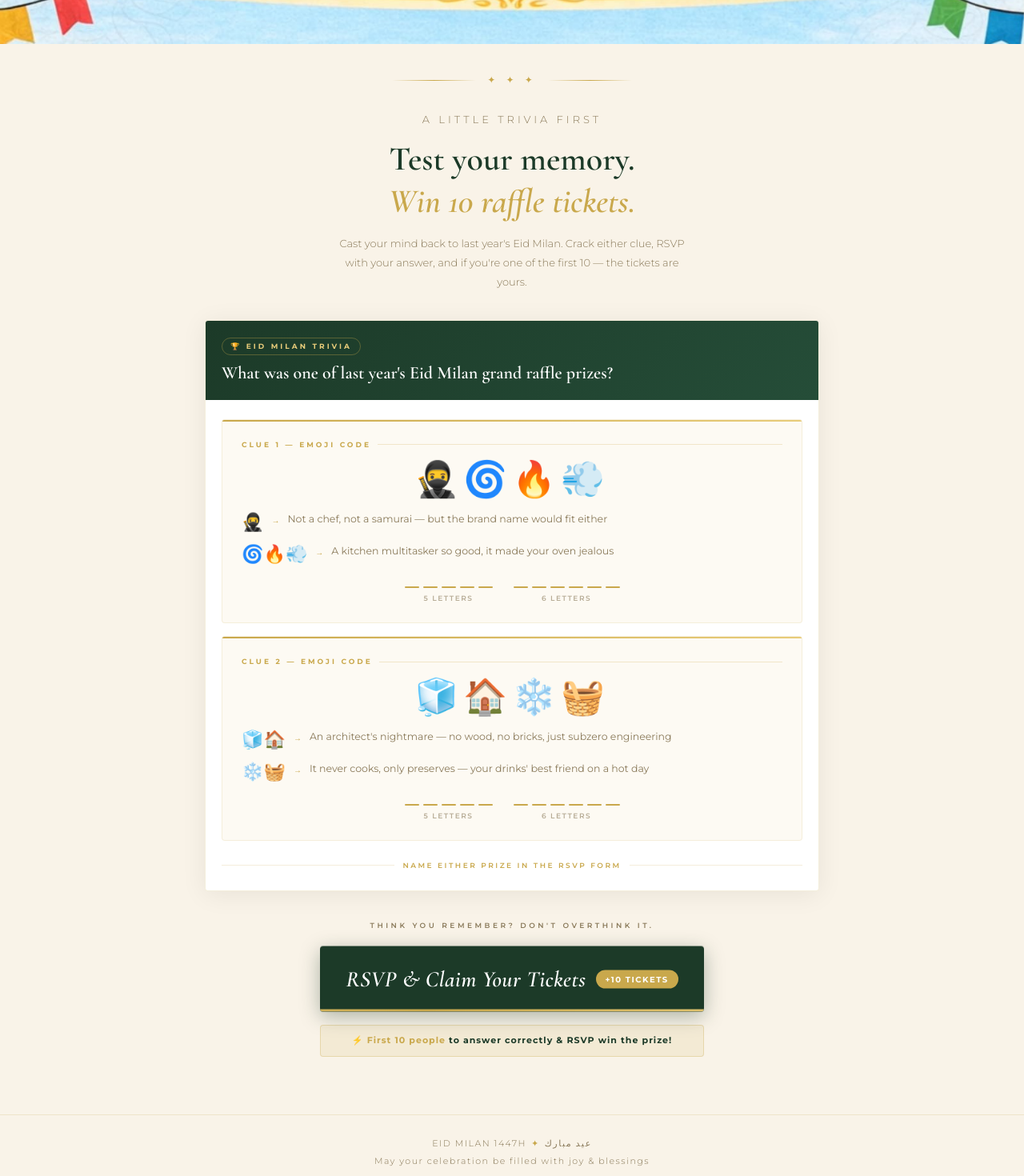
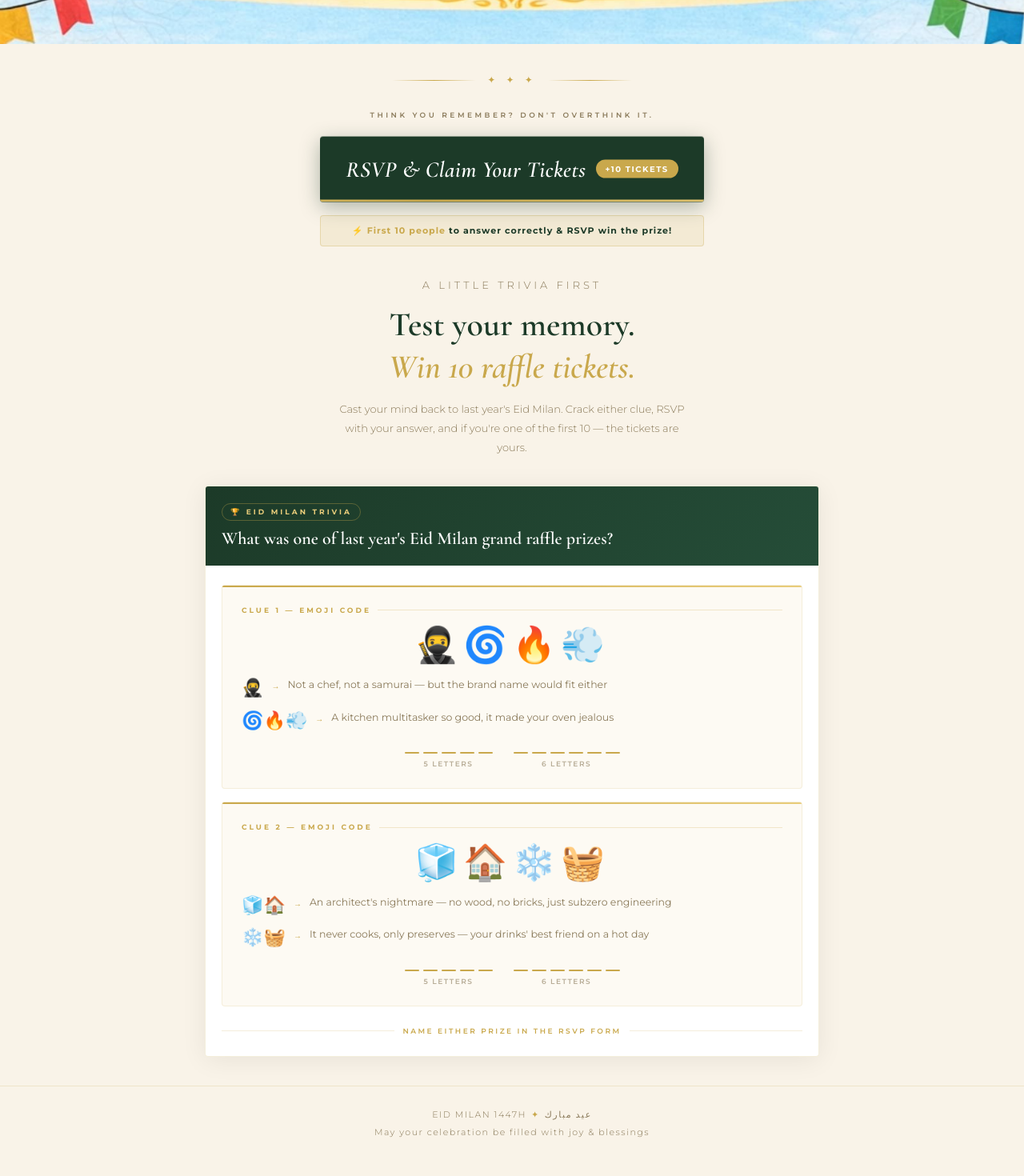
Before and after one commit to amzocean/strands_serverless, a Next.js app: page / in a window 1280 px wide. Shown: the part 420-1890 px from the top of the page at 80% size. Built offline with nearby package versions, Linux system fonts and the light colour scheme.

Commit message:
center placement

```diff
--- a/src/pages/index.js
+++ b/src/pages/index.js
@@ -244,8 +244,8 @@ export default function Home() {
         /* ── CTA ── */
         .cta-section {
           text-align: center;
-          padding: 0 16px 72px;
-          animation: fadeIn 1s 1s ease both;
+          padding: 0 16px 36px;
+          animation: fadeIn 1s 0.5s ease both;
           opacity: 0;
         }
         .cta-eyebrow {
@@ -367,6 +367,25 @@ export default function Home() {
         <div className="divider-line"></div>
       </div>
 
+      {/* CTA — moved to front and center */}
+      <div className="cta-section">
+        <p className="cta-eyebrow">Think you remember? Don&#39;t overthink it.</p>
+        <a
+          className="cta-btn"
+          href="https://docs.google.com/forms/d/e/1FAIpQLSdjXgG5pCiGxWFSOLhGWhe1RiIzhJ1TJF09E4tvyXZMxVFH6w/viewform?usp=header"
+          target="_blank"
+          rel="noopener noreferrer"
+        >
+          <span className="cta-inner">
+            RSVP &amp; Claim Your Tickets
+            <span className="cta-badge">+10 Tickets</span>
+          </span>
+        </a>
+        <div className="cta-urgency">
+          ⚡ <strong>First 10 people</strong> to answer correctly &amp; RSVP win the prize!
+        </div>
+      </div>
+
       {/* INTRO */}
       <div className="intro">
         <p className="intro-eyebrow">A Little Trivia First</p>
@@ -482,25 +501,6 @@ export default function Home() {
         </div>
       </div>
 
-      {/* CTA */}
-      <div className="cta-section">
-        <p className="cta-eyebrow">Think you remember? Don&#39;t overthink it.</p>
-        <a
-          className="cta-btn"
-          href="https://docs.google.com/forms/d/e/1FAIpQLSdjXgG5pCiGxWFSOLhGWhe1RiIzhJ1TJF09E4tvyXZMxVFH6w/viewform?usp=header"
-          target="_blank"
-          rel="noopener noreferrer"
-        >
-          <span className="cta-inner">
-            RSVP &amp; Claim Your Tickets
-            <span className="cta-badge">+10 Tickets</span>
-          </span>
-        </a>
-        <div className="cta-urgency">
-          ⚡ <strong>First 10 people</strong> to answer correctly &amp; RSVP win the prize!
-        </div>
-      </div>
-
       {/* FOOTER */}
       <footer>
         EID MILAN 1447H<span>✦</span>عيد مبارك<br />
```
